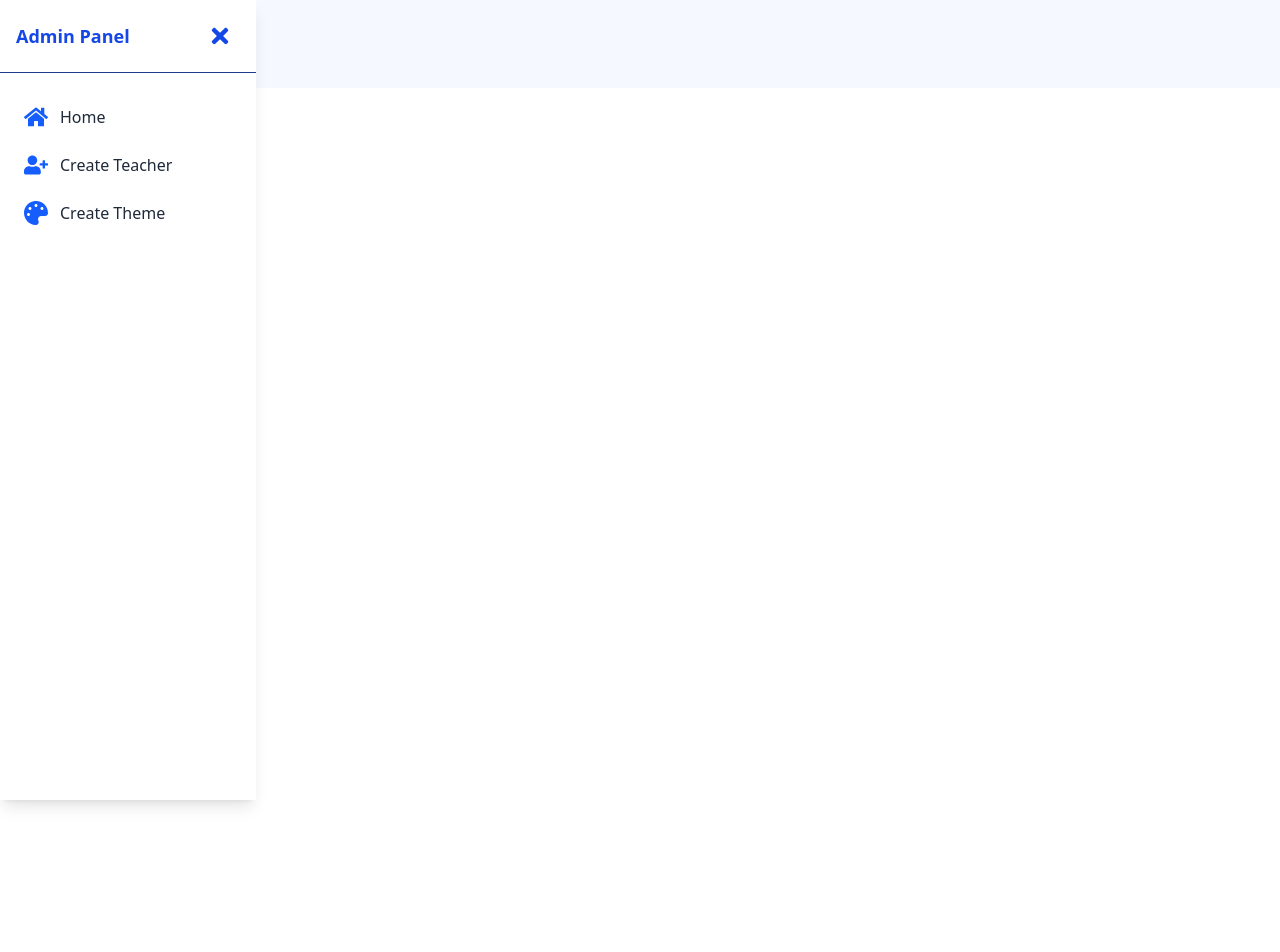
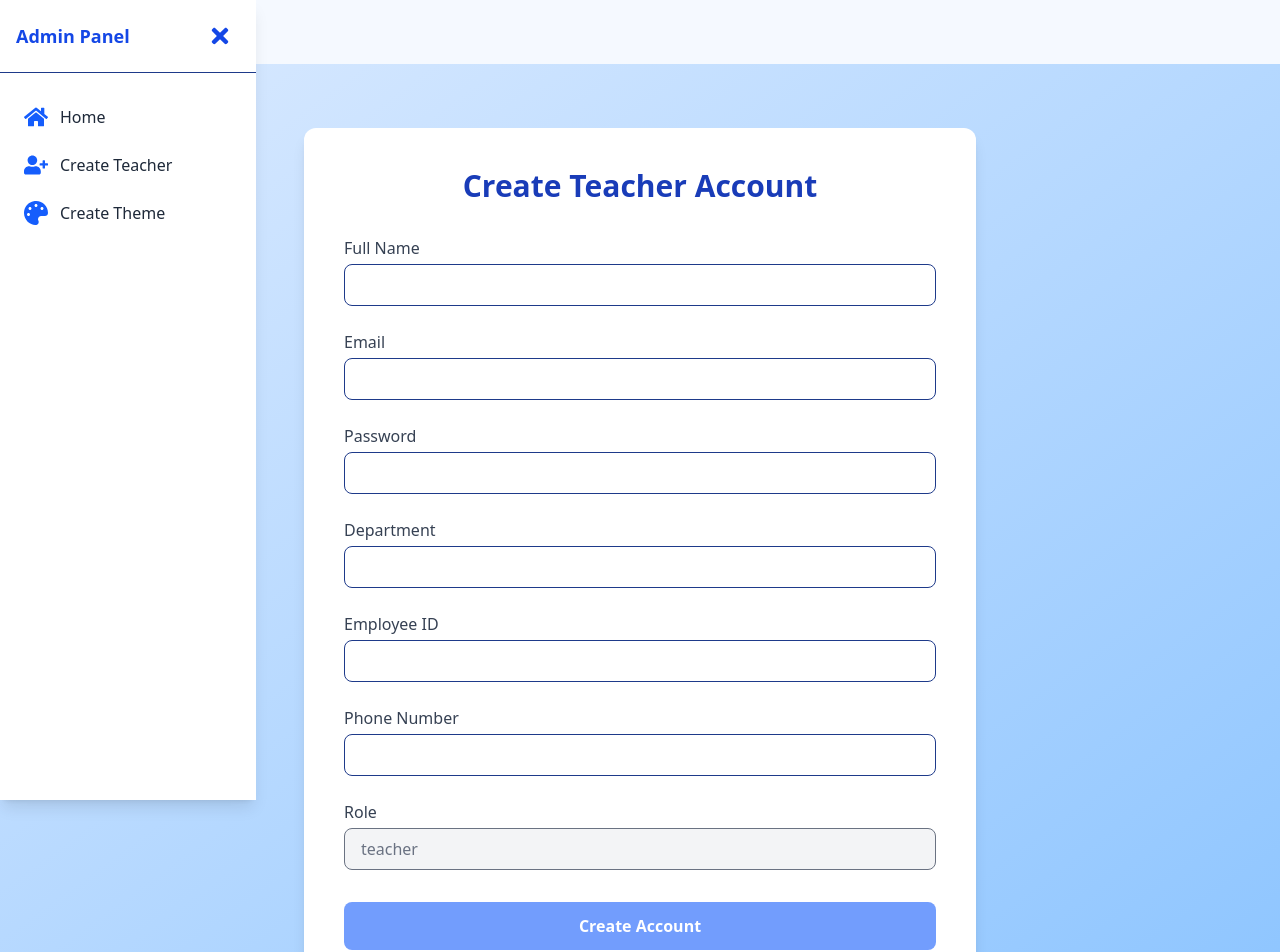
Before and after one commit to gia-thinh-nguyen/FIT2101-Team7-2, a Next.js app in the folder lms-team7/: page /admin/createTeacher in a window 1280 px wide. Shown: the top 952 px of the page. Before the commit the page ends 800 px from the top, so only its background shows below. Built offline with nearby package versions, Linux system fonts and the light colour scheme.

Commit message:
<feat>(admin): add non-functional form for creating teacher account

```diff
--- a/lms-team7/app/(routes)/admin/createTeacher/page.jsx
+++ b/lms-team7/app/(routes)/admin/createTeacher/page.jsx
@@ -2,7 +2,92 @@ import React from 'react'
 
 const page = () => {
   return (
-    <div>Create Teacher</div>
+    <main className="flex flex-col items-center justify-start min-h-screen bg-gradient-to-br from-blue-100 to-blue-300">
+      <section className="w-full max-w-2xl mt-16 bg-white rounded-xl shadow-lg p-10">
+        <h1 className="text-3xl font-extrabold text-blue-800 mb-8 text-center">Create Teacher Account</h1>
+        <form>
+          <div className="grid grid-cols-1 gap-6">
+            <div>
+              <label htmlFor="fullName" className="block text-gray-700 font-medium mb-1">Full Name</label>
+              <input
+                type="text"
+                id="fullName"
+                name="fullName"
+                required
+                className="w-full px-4 py-2 border rounded-lg focus:outline-none focus:ring-2 focus:ring-blue-400"
+              />
+            </div>
+            <div>
+              <label htmlFor="email" className="block text-gray-700 font-medium mb-1">Email</label>
+              <input
+                type="email"
+                id="email"
+                name="email"
+                required
+                className="w-full px-4 py-2 border rounded-lg focus:outline-none focus:ring-2 focus:ring-blue-400"
+              />
+            </div>
+            <div>
+              <label htmlFor="password" className="block text-gray-700 font-medium mb-1">Password</label>
+              <input
+                type="password"
+                id="password"
+                name="password"
+                required
+                className="w-full px-4 py-2 border rounded-lg focus:outline-none focus:ring-2 focus:ring-blue-400"
+              />
+            </div>
+            <div>
+              <label htmlFor="department" className="block text-gray-700 font-medium mb-1">Department</label>
+              <input
+                type="text"
+                id="department"
+                name="department"
+                required
+                className="w-full px-4 py-2 border rounded-lg focus:outline-none focus:ring-2 focus:ring-blue-400"
+              />
+            </div>
+            <div>
+              <label htmlFor="employeeId" className="block text-gray-700 font-medium mb-1">Employee ID</label>
+              <input
+                type="text"
+                id="employeeId"
+                name="employeeId"
+                required
+                className="w-full px-4 py-2 border rounded-lg focus:outline-none focus:ring-2 focus:ring-blue-400"
+              />
+            </div>
+            <div>
+              <label htmlFor="phone" className="block text-gray-700 font-medium mb-1">Phone Number</label>
+              <input
+                type="tel"
+                id="phone"
+                name="phone"
+                className="w-full px-4 py-2 border rounded-lg focus:outline-none focus:ring-2 focus:ring-blue-400"
+              />
+            </div>
+            <div>
+              <label htmlFor="role" className="block text-gray-700 font-medium mb-1">Role</label>
+              <input
+                type="text"
+                id="role"
+                name="role"
+                value="teacher"
+                readOnly
+                className="w-full px-4 py-2 border rounded-lg bg-gray-100 text-gray-500 cursor-not-allowed"
+              />
+            </div>
+          </div>
+          <button
+            type="submit"
+            disabled
+            className="mt-8 w-full bg-blue-600 text-white font-bold py-3 rounded-lg opacity-60 cursor-not-allowed transition"
+          >
+            Create Account
+          </button>
+        </form>
+      </section>
+    </main>
   )
 }
 
```
